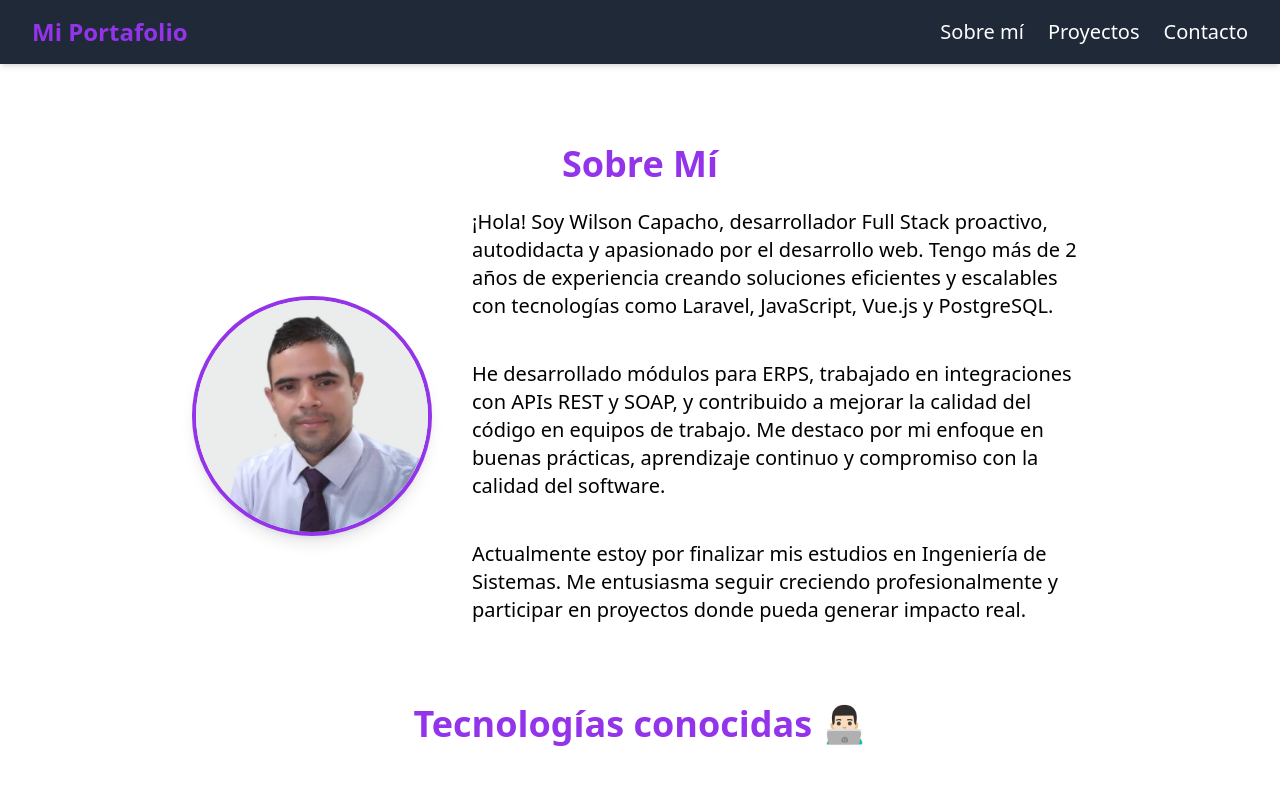
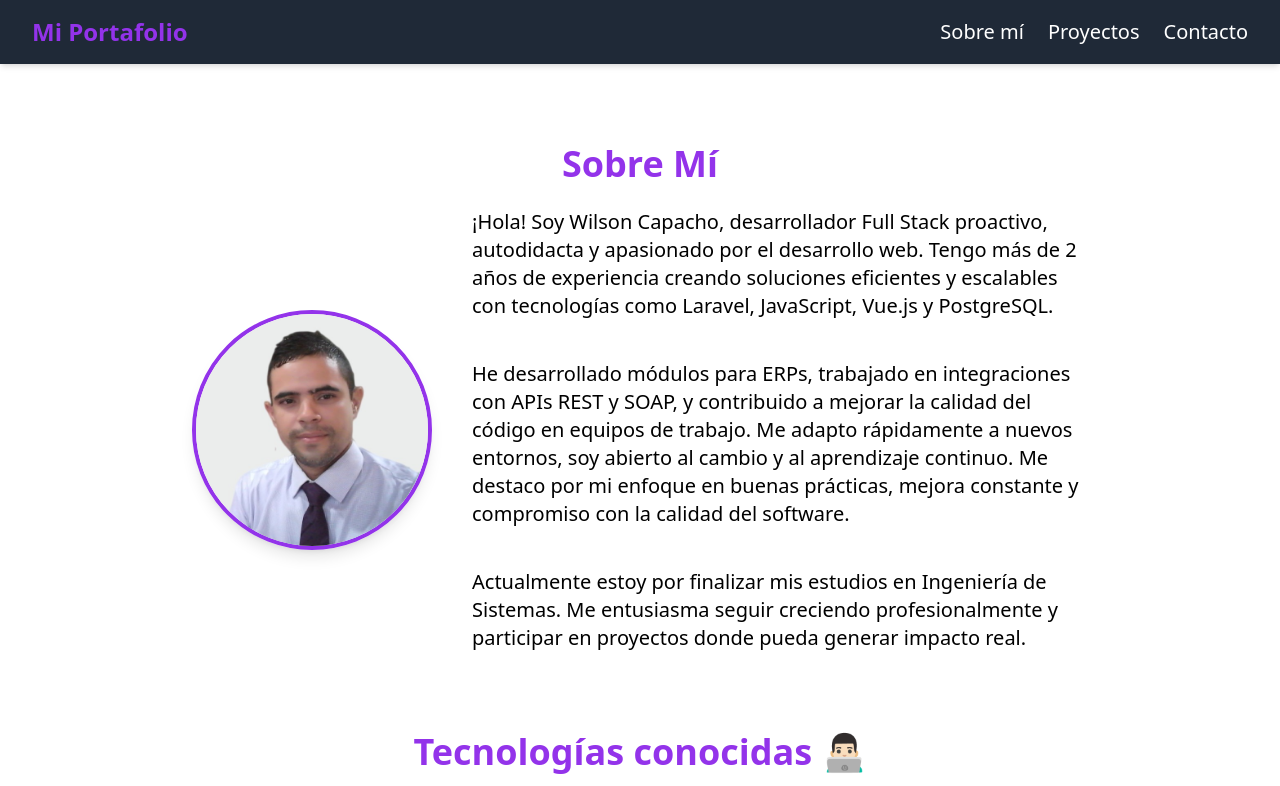
Before and after one commit to wilsoncap/wilsonporfolio, a Vue app: page / in a window 1280 px wide. Shown: the top 786 px of the page. Built offline with nearby package versions, Linux system fonts and the light colour scheme.

Commit message:
ajuste en aboutme

```diff
--- a/src/components/About.vue
+++ b/src/components/About.vue
@@ -9,7 +9,7 @@
             ¡Hola! Soy Wilson Capacho, desarrollador Full Stack proactivo, autodidacta y apasionado por el desarrollo web. Tengo más de 2 años de experiencia creando soluciones eficientes y escalables con tecnologías como Laravel, JavaScript, Vue.js y PostgreSQL.
           </p>
           <p class="text-lg md:text-xl text-left max-w-2xl">
-            He desarrollado módulos para ERPS, trabajado en integraciones con APIs REST y SOAP, y contribuido a mejorar la calidad del código en equipos de trabajo. Me destaco por mi enfoque en buenas prácticas, aprendizaje continuo y compromiso con la calidad del software.
+            He desarrollado módulos para ERPs, trabajado en integraciones con APIs REST y SOAP, y contribuido a mejorar la calidad del código en equipos de trabajo. Me adapto rápidamente a nuevos entornos, soy abierto al cambio y al aprendizaje continuo. Me destaco por mi enfoque en buenas prácticas, mejora constante y compromiso con la calidad del software.
           </p>
           <p class="text-lg md:text-xl text-left max-w-2xl">
             Actualmente estoy por finalizar mis estudios en Ingeniería de Sistemas. Me entusiasma seguir creciendo profesionalmente y participar en proyectos donde pueda generar impacto real.
```
